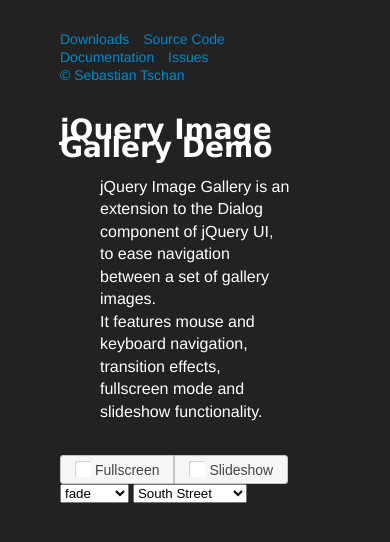
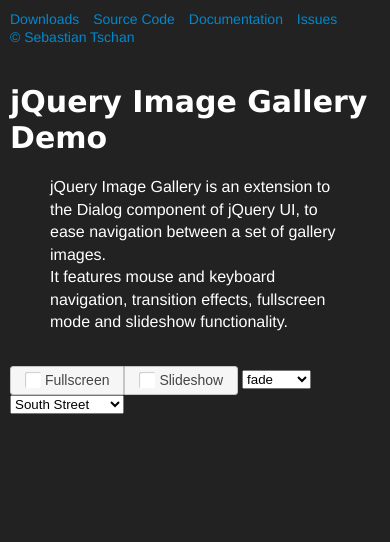
Before and after one commit to blueimp/jQuery-Image-Gallery, a website: page index.html in a window 390 px wide. Drawn offline with nearby package versions, Linux system fonts and the light colour scheme.

Commit message:
Set viewport width to device width.

```diff
--- a/css/style.css
+++ b/css/style.css
@@ -1,6 +1,6 @@
 @charset 'UTF-8';
 /*
- * jQuery File Upload Plugin CSS Example 2.2
+ * jQuery File Upload Plugin CSS Example 2.3
  * https://github.com/blueimp/jQuery-File-Upload
  *
  * Copyright 2012, Sebastian Tschan
@@ -21,6 +21,8 @@
 }
 h1 {
   font-family: 'Lucida Grande', 'Lucida Sans Unicode', Arial, sans-serif;
+  font-size: 30px;
+  line-height: 36px;
 }
 a {
   color: #08C;
@@ -57,3 +59,10 @@
 *+html ul.nav li {
   display: inline;
 }
+
+@media (max-width: 480px) {
+  body {
+    margin: 0;
+    padding: 10px;
+  }
+}
--- a/index.html
+++ b/index.html
@@ -1,7 +1,7 @@
 <!DOCTYPE HTML>
 <!--
 /*
- * jQuery Image Gallery Plugin Demo 2.2
+ * jQuery Image Gallery Plugin Demo 2.3
  * https://github.com/blueimp/jQuery-Image-Gallery
  *
  * Copyright 2011, Sebastian Tschan
@@ -16,6 +16,7 @@
 <meta charset="utf-8">
 <title>jQuery Image Gallery Demo</title>
 <meta name="description" content="jQuery Image Gallery is an extension to the Dialog component of jQuery UI, to ease navigation between a set of gallery images. It features mouse and keyboard navigation, transition effects, fullscreen mode and slideshow functionality.">
+<meta name="viewport" content="width=device-width">
 <!-- jQuery UI styles -->
 <link rel="stylesheet" href="http://ajax.googleapis.com/ajax/libs/jqueryui/1.8.17/themes/south-street/jquery-ui.css" id="theme">
 <!-- jQuery Image Gallery styles -->
```
